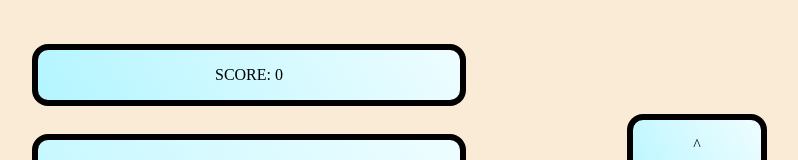
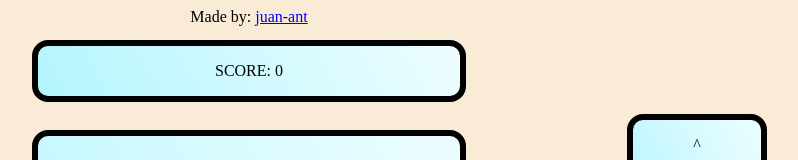
Before and after one commit to Juan-AGN/2048, a plain HTML site: page ex00/index.html in a window 1280 px wide. Shown: the top 160 px of the page, without its empty margins (391-1189 px from the left). Drawn offline with Linux system fonts and the light colour scheme.

Commit message:
Add files via upload

```diff
--- a/ex00/css/styles.css
+++ b/ex00/css/styles.css
@@ -7,10 +7,14 @@ body {
     font-size: 2vh;
 }
 
+.titleholder {
+    text-align: center;
+}
+
 #scores {
     background: linear-gradient(60deg, rgb(179, 245, 255), rgb(238, 253, 255));
     width: 28vw;
-    margin-top: 50px;
+    margin-top: 20px;
     border-radius: 10px;
     text-align: center;
     align-content: center;
--- a/ex00/index.html
+++ b/ex00/index.html
@@ -8,6 +8,7 @@
     <script src="javascript/main.js"></script>
 </head>
 <body onkeypress="check_press(event)">
+    <div class="titleholder">Made by: <a href="https://github.com/Juan-AGN">juan-ant</a></div>
     <div id="scores">
     </div>
     <div id="main-grid" onload="start()">
```
